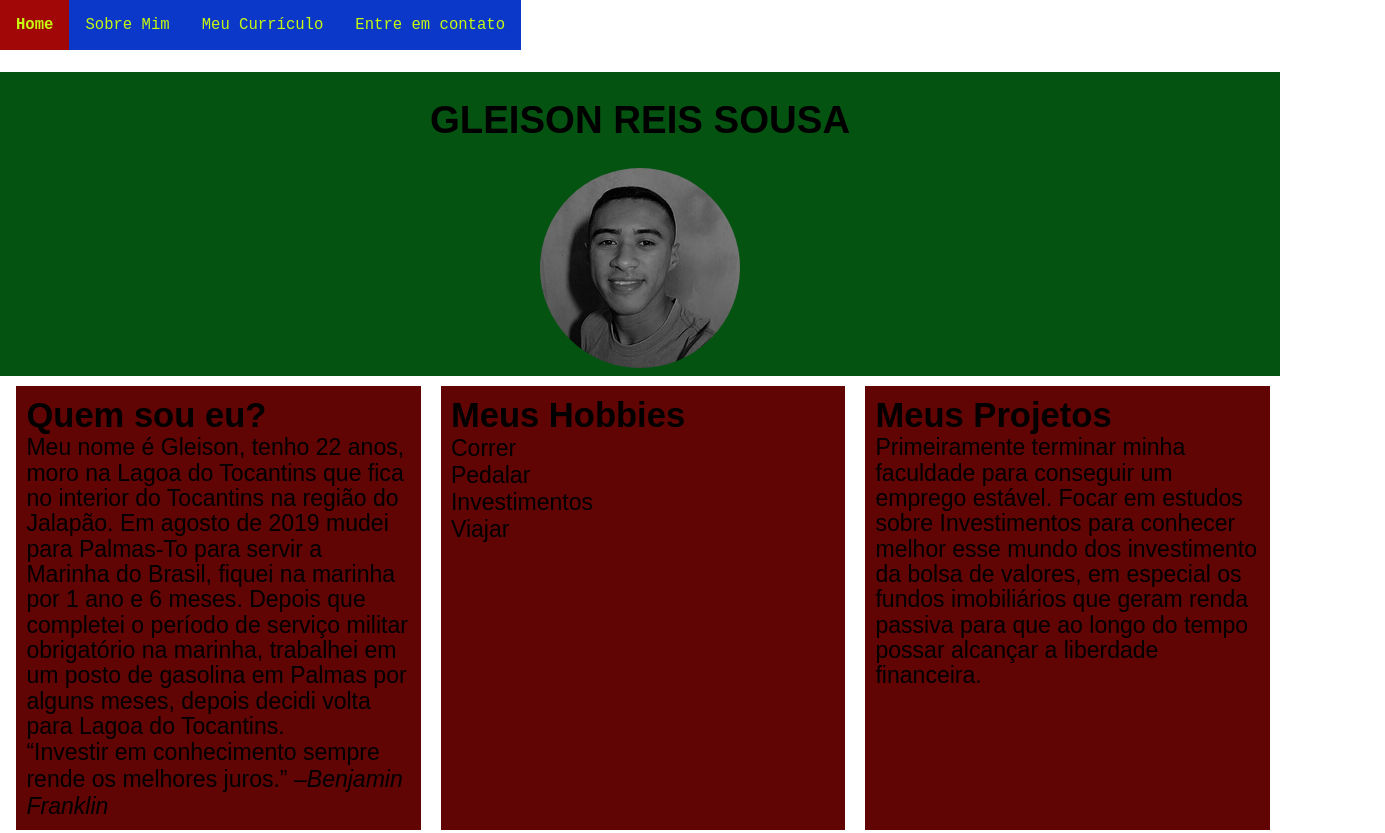
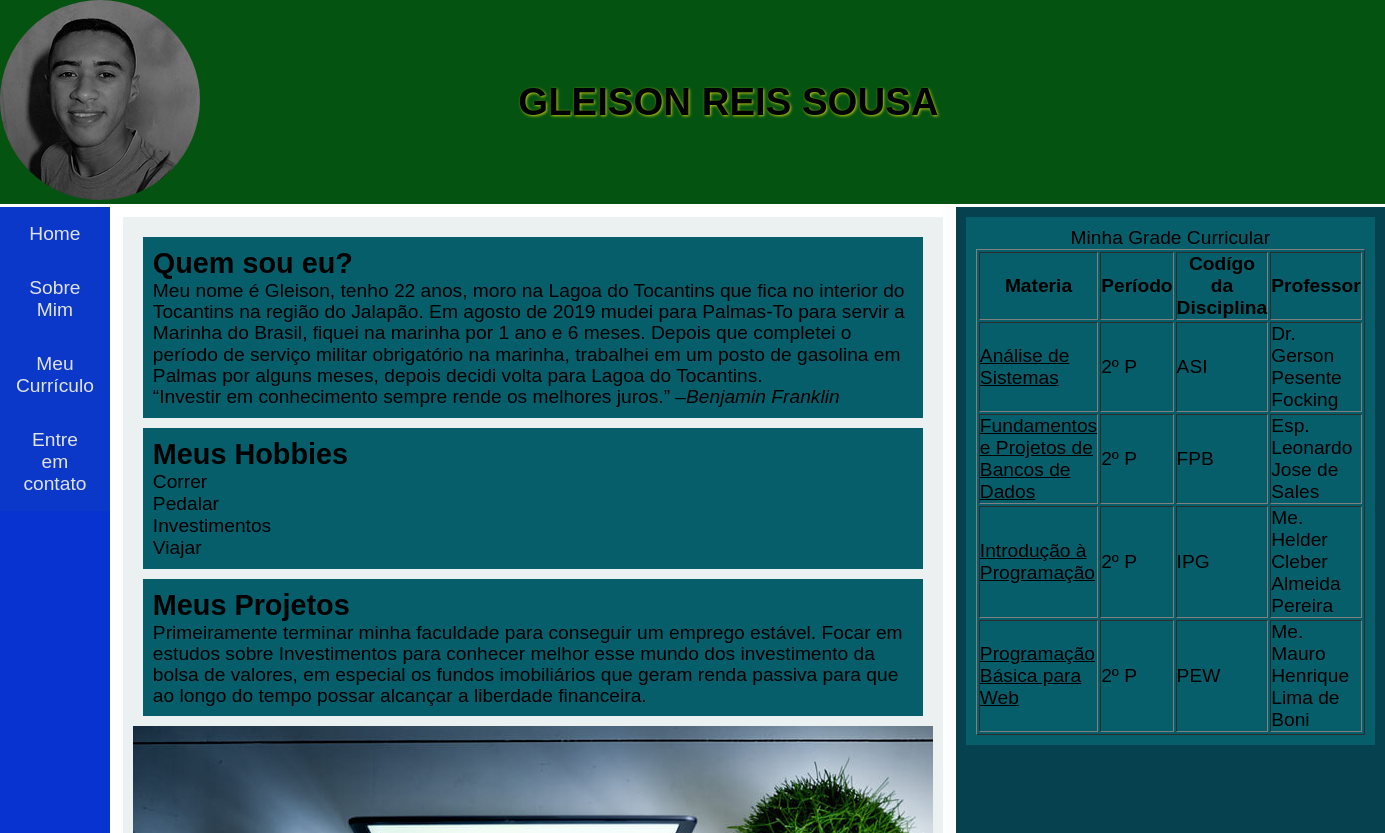
Before and after one commit to GleisonRS/Teste, a plain HTML site: page index.html in a window 1280 px wide. Shown: the top 833 px of the page, 1385 px wide, since content can reach past the window. Drawn offline with Linux system fonts and the light colour scheme.

Commit message:
Add files via upload

```diff
--- a/index.html
+++ b/index.html
@@ -35,21 +35,21 @@
     <style>
         /*Aplicando web design responsivo*/
 
-html{
+        html {
             font-family: sans-serif;
         }
 
-    body{
+        body {
             margin: 0;
         }
 
-    header{
+        header {
             background: rgb(5, 83, 17);
             height: auto;
             width: auto;
         }
 
-    h1{
+        h1 {
             text-align: center;
             color: black;
             font-size: 2em;
@@ -57,34 +57,139 @@ html{
             margin: 0;
         }
 
-    article{
+        article {
             padding: 10px;
             margin: 10px;
-        background: rgb(97, 4, 4);
+            background: rgb(6, 94, 107);
             flex: 100%;
         }
 
-    article h2{
+        article h2 {
             font-weight: 800;
         }
 
-    section{
+        section {
             display: flex;
             flex-flow: row wrap;
             font-size: 1.2em;
         }
 
-    @media screen and (min-width: 481px) and (max-width: 767px){
-        article{
+        @media screen and (min-width: 481px) and (max-width: 767px) {
+            article {
                 flex: 40%;
                 font-size: 1.1em
             }
         }
 
-    @media screen and (min-width: 768px){
-        article{
+        @media screen and (min-width: 768px) {
+            article {
                 flex: 20%;
                 font-size: 1em
+            }
+        }
+    </style>
+    <style>
+        /*Layout usando gride, flexbox e media query*/
+        *{
+            padding: 0;
+            margin: 0;
+            font-family: 'Quicksand',sans-serif;
+            color: #000;
+        }
+
+        .pagina{
+            display: grid;
+            grid-template-areas: "h" "m" "c" "ca" "r";
+            row-gap: 1px;
+        }
+
+        .cabecalho{
+            grid-area: h;
+           /* background-color: aliceblue;*/
+           display: flex;
+           flex-direction: column;
+           align-items: center;
+           text-align: center;
+        }
+
+        .titulo{
+            padding: 10px;
+            text-shadow: 1px 1px 3px rgb(194, 200, 16);
+        }
+
+        .logo{
+            width: 72px;
+        }
+
+        .navegacao-principal{
+            grid-area: m;
+            background-color: rgb(8, 51, 208);
+        }
+
+        #menu-principal{
+            display: flex;
+            flex-direction: row;
+            justify-content: space-around;
+        }
+
+        #menu-principal li{
+            list-style: none;
+        }
+
+        #menu-principal li a{
+            color: rgb(225, 228, 228);
+            text-decoration: none;
+        }
+
+        .conteudo{
+            background-color: rgb(235, 240, 240);
+            color: #000;
+            grid-area: c;
+        }
+
+        .conteudo_extra{
+            background-color: rgb(5, 65, 78);
+            grid-area: ca;
+        }
+
+        .rodape{
+            background: rgb(29, 5, 133);
+            grid-area: r;
+        }
+
+        @media screen and (min-width: 480px){
+            .pagina{
+                grid-template-areas: "h h"
+                                     "m m"
+                                     "c ca"
+                                     "r r";
+                column-gap: 2px;
+                row-gap: 2px;
+                grid-template-columns: 2fr 1fr;
+            }
+
+            .cabecalho{
+                flex-direction: row;
+            }
+
+            .titulo{
+                width: 100%;
+            }
+        }
+
+        @media screen and (min-width:768px){
+            .pagina{
+                grid-template-areas: "h h h"
+                                     "m c ca"
+                                     "r r r";
+                grid-template-columns: 1fr 4rf 2rf;
+                row-gap: 3px;
+                column-gap: 3px;
+            }
+
+            #menu-principal{
+                flex-direction: column;
+                text-align: center;
             }
         }
 
@@ -93,7 +198,20 @@ html{
 </head>
 
 <body>
-    <nav id="navegacao-principal">
+    <main class="pagina">
+
+        <header class="cabecalho">
+            <p id="meus-hobbies" class="logo">
+                <img src="Foto2_2.jpg" alt="Foto de Gleison" style="border-radius:50%;" title="Gleison Reis Sousa">
+            </p>
+            </h1>
+
+            <h1 id="meus-projetos" class="titulo">GLEISON REIS SOUSA</h1>
+
+        </header>
+
+
+        <nav class="navegacao-principal">
             <ul id="menu-principal">
                 <li><a href="#">Home</a></li>
                 <li><a href="#">Sobre Mim</a>
@@ -109,37 +227,33 @@ html{
 
         &nbsp;
 
-    <header>
-        <h1 id="meus-projetos">GLEISON REIS SOUSA
 
 
-
-        <p id="meus-hobbies" >
-            <img src="Foto2_2.jpg" alt="Foto de Gleison" style="border-radius:50%;" title="Gleison Reis Sousa">
-        </p></h1>
-    </header>
-    <section>
             &nbsp;
+            <article class="conteudo">
                 <article>
                     <h2>Quem sou eu?</h2>
 
-            <p >
-                Meu nome é Gleison, tenho 22 anos, moro na Lagoa do Tocantins que fica no interior do Tocantins na
+                    <p>
+                        Meu nome é Gleison, tenho 22 anos, moro na Lagoa do Tocantins que fica no interior do Tocantins
+                        na
                         região do
-                Jalapão. Em agosto de 2019 mudei para Palmas-To para servir a Marinha do Brasil, fiquei na marinha
+                        Jalapão. Em agosto de 2019 mudei para Palmas-To para servir a Marinha do Brasil, fiquei na
+                        marinha
                         por 1 ano e 6
                         meses. Depois que completei o período de serviço militar obrigatório na marinha, trabalhei em um
                         posto de gasolina em Palmas
                         por alguns meses, depois decidi volta para Lagoa do Tocantins.
                     </p>
-            <blockquote>“Investir em conhecimento sempre rende os melhores juros.” –<cite>Benjamin Franklin</cite>
+                    <blockquote>“Investir em conhecimento sempre rende os melhores juros.” –<cite>Benjamin
+                            Franklin</cite>
                     </blockquote>
                 </article>
 
                 <article>
                     <h2>Meus Hobbies</h2>
 
-            <p >
+                    <p>
                     <ul>
                         <li>Correr</li>
                         <li>Pedalar</li>
@@ -152,8 +266,11 @@ html{
                 <article>
                     <h2>Meus Projetos</h2>
                     <p>Primeiramente terminar minha faculdade para conseguir um emprego estável. Focar em estudos sobre
-                Investimentos para conhecer melhor esse mundo dos investimento da bolsa de valores, em especial os fundos
-                imobiliários que geram renda passiva para que ao longo do tempo possar alcançar a liberdade financeira. </p>
+                        Investimentos para conhecer melhor esse mundo dos investimento da bolsa de valores, em especial
+                        os
+                        fundos
+                        imobiliários que geram renda passiva para que ao longo do tempo possar alcançar a liberdade
+                        financeira. </p>
                 </article>
 
 
@@ -162,13 +279,10 @@ html{
                 <img srcset="img/ft360x203.jpg 360w,
                         img/ft480x270.jpg 480w,
                         img/ft800x450.jpg 800w,
-                        img/ft1920x1080.jpeg 1920w"
-                    sizes="(max-width: 480px) 360px,
+                        img/ft1920x1080.jpeg 1920w" sizes="(max-width: 480px) 360px,
                           (max-width: 800px) 480px,
                           (max-width: 1280px) 800px,
-                           1280px"
-                    src="img/ft1920x1080.jpeg"
-                alt="Trabalho!">
+                           1280px" src="img/ft1920x1080.jpeg" alt="Trabalho!">
 
 
                 <!--Formulario-->
@@ -199,13 +313,10 @@ html{
                 <img srcset="img/ft02_360x203.jpg 360w,
                         img/ft02_480x270.jpg 480w,
                         img/ft02_800x450.jpg 800w,
-                         img/ft02_1920x1080.jpeg 1920w"
-                    sizes="(max-width: 480px) 360px,
+                         img/ft02_1920x1080.jpeg 1920w" sizes="(max-width: 480px) 360px,
                            (max-width: 800px) 480px,
                            (max-width: 1280px) 800px,
-                           1280px"
-                    src="img/ft02_1920x1080.jpeg"
-                alt="Sistemas">
+                           1280px" src="img/ft02_1920x1080.jpeg" alt="Sistemas">
 
 
                 <article>
@@ -215,8 +326,8 @@ html{
                     <ul>
                         <li><a href="https://www.javaprogressivo.net/2012/08/laco-for-tendo-um-maior-controle-sobre.html"
                                 target="_blank" rel="noopener noreferrer">Laço de Repetição for - java </a></li>
-                <li><a href="https://www.devmedia.com.br/projeto-de-banco-de-dados-parte-1/10923" target="_blank"
-                        rel="noopener noreferrer">Projeto de Banco de Dado</a></li>
+                        <li><a href="https://www.devmedia.com.br/projeto-de-banco-de-dados-parte-1/10923"
+                                target="_blank" rel="noopener noreferrer">Projeto de Banco de Dado</a></li>
                         <li><a href="https://www.teclogica.com.br/ooa-object-oriented-analysis-analise-orientada-a-objetos/#:~:text=A%20An%C3%A1lise%20Orientada%20a%20Objetos,descritivo%20contendo%20informa%C3%A7%C3%B5es%20do%20projeto."
                                 target="_blank" rel="noopener noreferrer">Análise Orientada a Objeto</a></li>
                     </ul>
@@ -227,15 +338,19 @@ html{
                     <!--1. lista de 3 assuntos q pretendo ser estudado
                 2. cada assunto deverá possuir um link para algum site externo que deverá ser aberto uma nova janela-->
                     <ul>
-                <li><a href="https://web.tecgraf.puc-rio.br/ftp_pub/lfm/CIV2802-ModelagemOrientadaObjetos.pdf" target="_blank"
-                        rel="noopener noreferrer">Modelagem OO com UML</a></li>
+                        <li><a href="https://web.tecgraf.puc-rio.br/ftp_pub/lfm/CIV2802-ModelagemOrientadaObjetos.pdf"
+                                target="_blank" rel="noopener noreferrer">Modelagem OO com UML</a></li>
                         <li><a href="https://sites.google.com/site/fkbancodedados1/modelodados/der" target="_blank"
-                        rel="noopener noreferrer">Modelo Relacional - Diagrama Entidade Relacional ou DER</a></li>
+                                rel="noopener noreferrer">Modelo Relacional - Diagrama Entidade Relacional ou DER</a>
+                        </li>
                         <li><a href="https://www.devmedia.com.br/while-e-do-while-lacos-de-repeticoes-estrutura-da-linguagem-parte-1/18870"
-                        target="_blank" rel="noopener noreferrer">Laço de Repetição while e do-while - java</a> </li>
+                                target="_blank" rel="noopener noreferrer">Laço de Repetição while e do-while - java</a>
+                        </li>
                     </ul>
                 </article>
+            </article>
 
+            <aside class="conteudo_extra">
                 <article>
                     <table border="" id="meu-curriculo">
                         <caption>Minha Grade Curricular</caption>
@@ -276,7 +391,15 @@ html{
 
                     </table>
                 </article>
-    </section>
+            </aside>
+
+        <footer class="rodape">
+            <ul>
+                <li>instagram</li>
+                <li>facebook</li>
+            </ul>
+        </footer>
+    </main>
 </body>
 
 </html>
```
Lines whose indentation alone changed are shown as unchanged.
